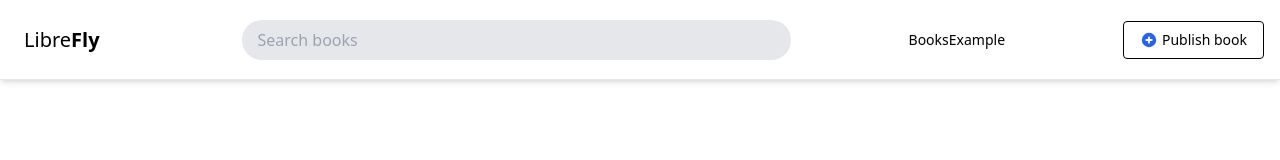
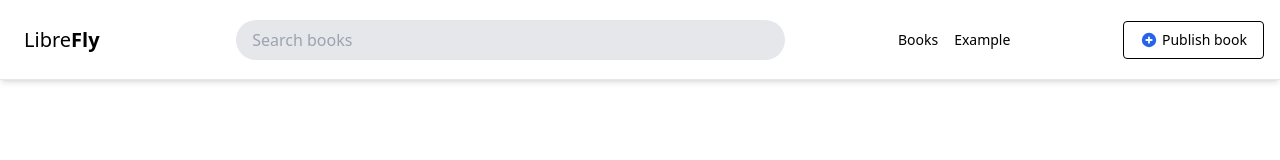
Before and after one commit to AJ-Romera/librefly-client, a React (Vite) app: page /book-details/1 in a window 1280 px wide. Shown: the top 160 px of the page. Built offline with nearby package versions, Linux system fonts and the light colour scheme; no server answers.

Commit message:
FIX: Fixes some Styles (Incorrect Margins and Colors) when Active

```diff
--- a/src/components/Navbar.tsx
+++ b/src/components/Navbar.tsx
@@ -45,7 +45,7 @@ const Navbar = () => {
                 ? "block lg:inline-block lg:mt-0 hover:text-blue-500 mr-4"
                 : isActive
                 ? "block lg:inline-block lg:mt-0 mr-4 text-blue-600"
-                : "hover:text-blue-500"
+                : "block lg:inline-block lg:mt-0 mr-4 hover:text-blue-500"
             }
             to="/"
           >
@@ -56,10 +56,10 @@ const Navbar = () => {
           <NavLink
             className={({ isActive, isPending }) =>
               isPending
-                ? "block lg:inline-block lg:mt-0 hover:text-blue-500 ml-4"
+                ? "block lg:inline-block lg:mt-0 hover:text-blue-500"
                 : isActive
-                ? "block lg:inline-block lg:mt-0 ml-4 text-blue-600"
-                : "hover:text-blue-500"
+                ? "block lg:inline-block lg:mt-0 text-blue-600"
+                : "block lg:inline-block lg:mt-0 hover:text-blue-500"
             }
             to="/example1"
           >
@@ -111,12 +111,11 @@ const Navbar = () => {
           <div className="text-sm">
             <NavLink
               onClick={handleNav}
-              // className="block lg:inline-block lg:mt-0 text-gray-50 hover:text-blue-100 mr-4 p-4 border-b border-b-slate-100"
               className={({ isActive, isPending }) =>
                 isPending
                   ? "block lg:inline-block lg:mt-0 text-gray-50 hover:text-blue-100 mr-4 p-4 border-b border-b-slate-100"
                   : isActive
-                  ? "block lg:inline-block lg:mt-0 text-blue-300 mr-4 p-4 border-b border-b-slate-100"
+                  ? "block lg:inline-block lg:mt-0 text-blue-300 mr-4 ml-4 p-4 border-b border-b-slate-100"
                   : "block lg:inline-block lg:mt-0 text-gray-50 hover:text-blue-100 mr-4 p-4 border-b border-b-slate-100"
               }
               to="/"
@@ -127,7 +126,6 @@ const Navbar = () => {
           <div className="text-sm">
             <NavLink
               onClick={handleNav}
-              // className="block lg:inline-block lg:mt-0 text-gray-50 hover:text-blue-100 mr-4 p-4 border-b border-b-slate-100"
               className={({ isActive, isPending }) =>
                 isPending
                   ? "block lg:inline-block lg:mt-0 text-gray-50 hover:text-blue-100 mr-4 p-4 border-b border-b-slate-100"
```
